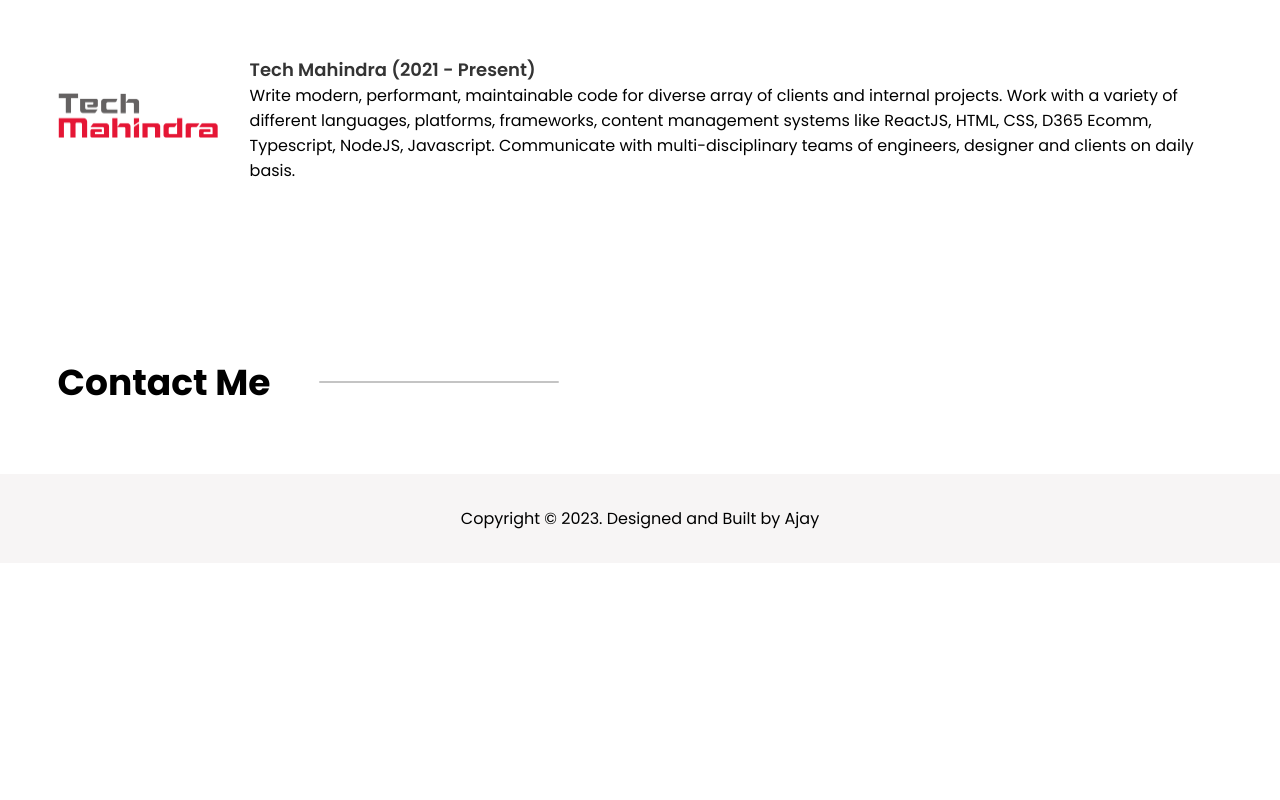
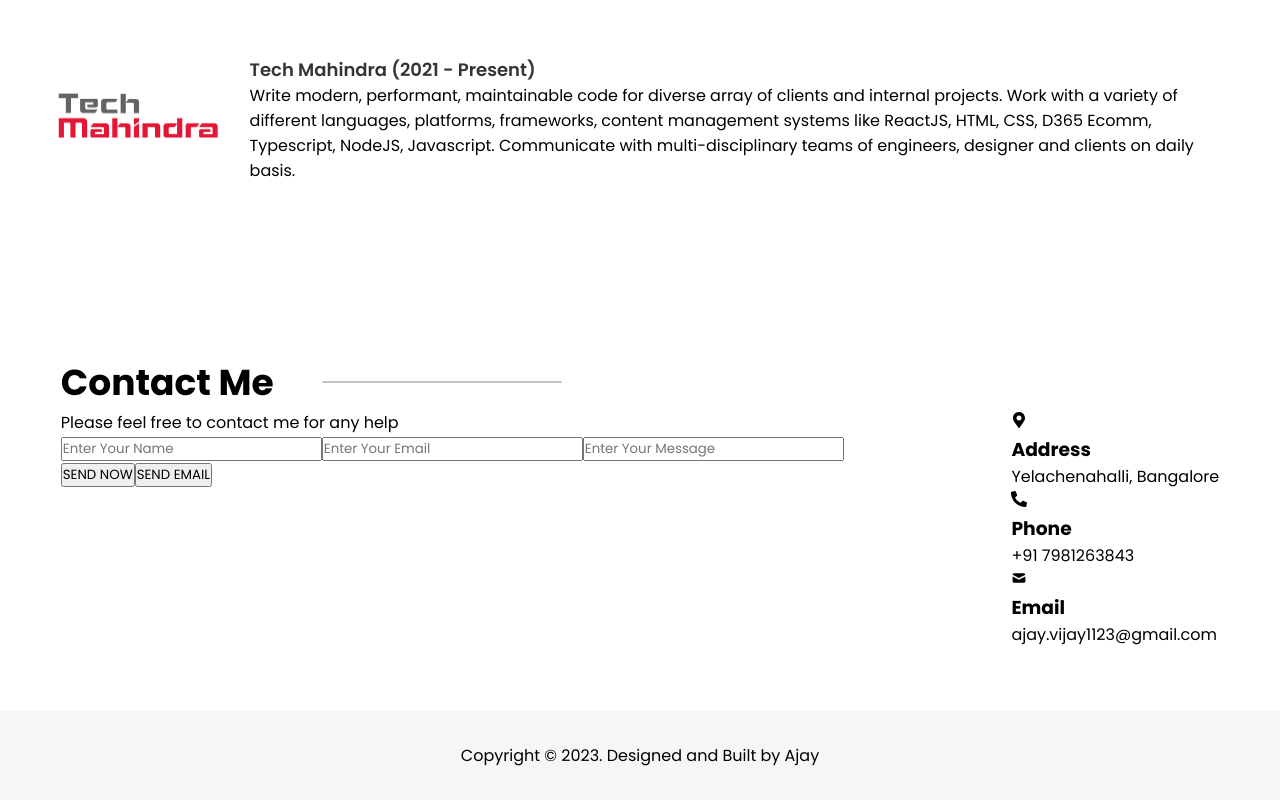
Before and after one commit to AjayManikantaG/resume, a React (Vite) app: page / in a window 1280 px wide. Shown: the part 1842-2642 px from the top of the page. Before the commit the page ends 2405 px from the top, so only its background shows below. Built offline with nearby package versions, Linux system fonts and the light colour scheme.

Commit message:
Contact me section Init

```diff
--- a/src/App.css
+++ b/src/App.css
@@ -4,6 +4,10 @@
   --purplish: #6c63ff;
   --bluish: #3e34ff;
   --greenish: #08fa94;
+}
+
+.swipe-through-here {
+  scroll-snap-align: start;
 }
 
 /* Header Styling --Start-- */
@@ -792,7 +796,7 @@
   margin: 0 auto;
   margin-top: 0;
   margin-bottom: 4rem;
-  padding: 0 3.6rem;
+  padding: 0 3.8rem;
 }
 
 .contactme .contactme-heading-container {
@@ -807,6 +811,28 @@
   width: 15rem;
   margin-left: 3rem;
   border-radius: 15px;
+}
+
+.contactme .contactme-content-container {
+  display: flex;
+  justify-content: space-between;
+}
+
+.contactme .contactme-content-container .contactme-content--right {
+  display: flex;
+  justify-content: center;
+  align-items: center;
+}
+
+@media screen and (min-width: 200px) and (max-width: 698px) {
+  .contactme .contactme-heading-container h2 {
+    font-size: 22.4px;
+  }
+
+  .contactme .contactme-heading-container span {
+    width: 30%;
+    margin-left: 1rem;
+  }
 }
 
 /* Home Page Styling --End-- */
--- a/src/index.css
+++ b/src/index.css
@@ -10,6 +10,7 @@
 
 html {
   scroll-behavior: smooth;
+  /* scroll-snap-type: y proximity; */
 }
 
 a {
--- a/src/pages/HomePage.tsx
+++ b/src/pages/HomePage.tsx
@@ -7,6 +7,8 @@ import { useEffect, useRef } from 'react';
 import Typed from 'typed.js';
 import { RiHeartPulseFill } from 'react-icons/ri';
 import { TfiWrite } from 'react-icons/tfi';
+import { FaMapMarkerAlt, FaPhoneAlt } from 'react-icons/fa';
+import { HiMail } from 'react-icons/hi';
 import explode from '../utilities/explode';
 
 const HomePage = () => {
@@ -282,8 +284,38 @@ const HomePage = () => {
               <span></span>
             </div>
             <div className='contactme-content-container'>
-              <div className='contactme-content--left'></div>
-              <div className='contactme-content--right'></div>
+              <div className='contactme-content--left'>
+                {/* <h3>Send me a message</h3> */}
+                <p>Please feel free to contact me for any help</p>
+                <form className='contactme-form'>
+                  <input type='text' placeholder='Enter Your Name' />
+                  <input type='text' placeholder='Enter Your Email' />
+                  <input type='text' placeholder='Enter Your Message' />
+                  <div className='contactme-form-btn-container'>
+                    <button type='submit'>SEND NOW</button>
+                    <button>SEND EMAIL</button>
+                  </div>
+                </form>
+              </div>
+              <div className='contactme-content--right'>
+                <div className='contactme-details-container'>
+                  <div className='contactme-details--address contactme-details--icons'>
+                    <FaMapMarkerAlt />
+                    <h3>Address</h3>
+                    <p>Yelachenahalli, Bangalore</p>
+                  </div>
+                  <div className='contactme-details--phone contactme-details--icons'>
+                    <FaPhoneAlt />
+                    <h3>Phone</h3>
+                    <p>+91 7981263843</p>
+                  </div>
+                  <div className='contactme-details--email contactme-details--icons'>
+                    <HiMail />
+                    <h3>Email</h3>
+                    <p>ajay.vijay1123@gmail.com</p>
+                  </div>
+                </div>
+              </div>
             </div>
           </div>
         </section>
```
